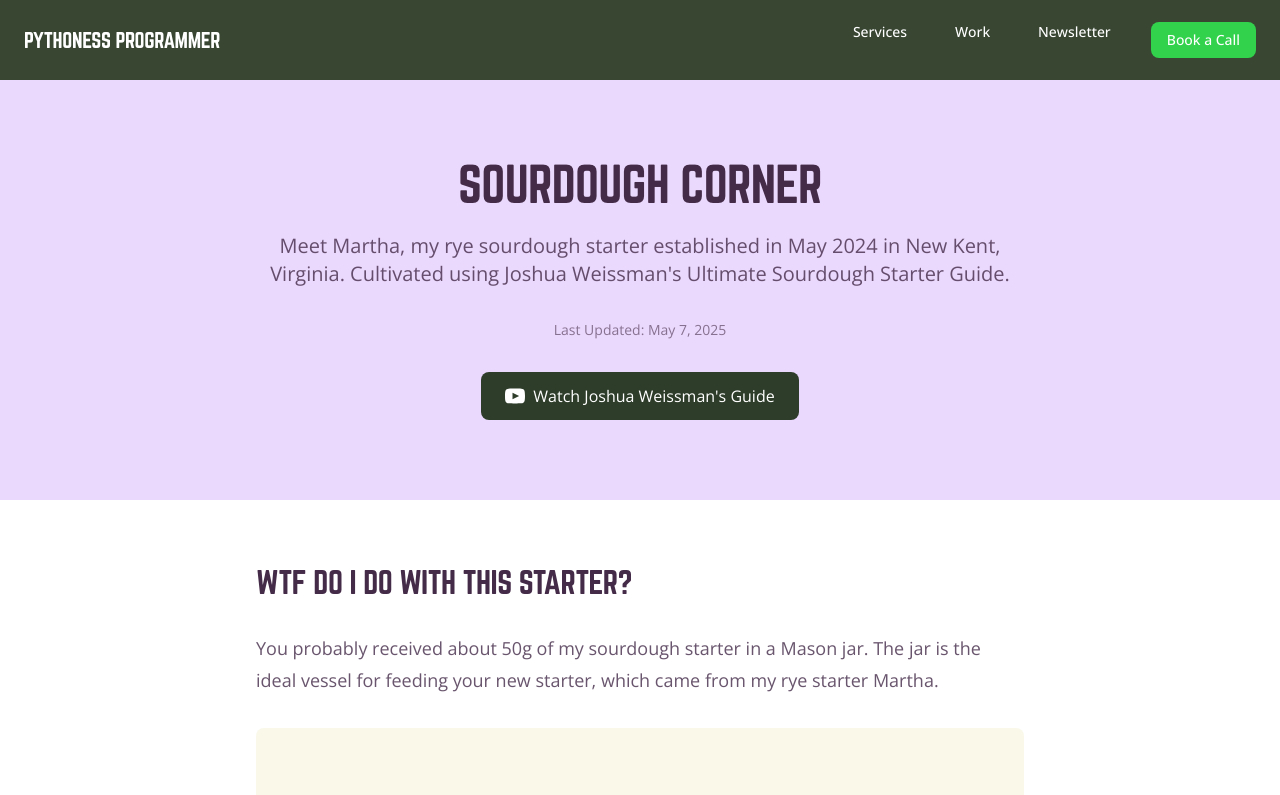
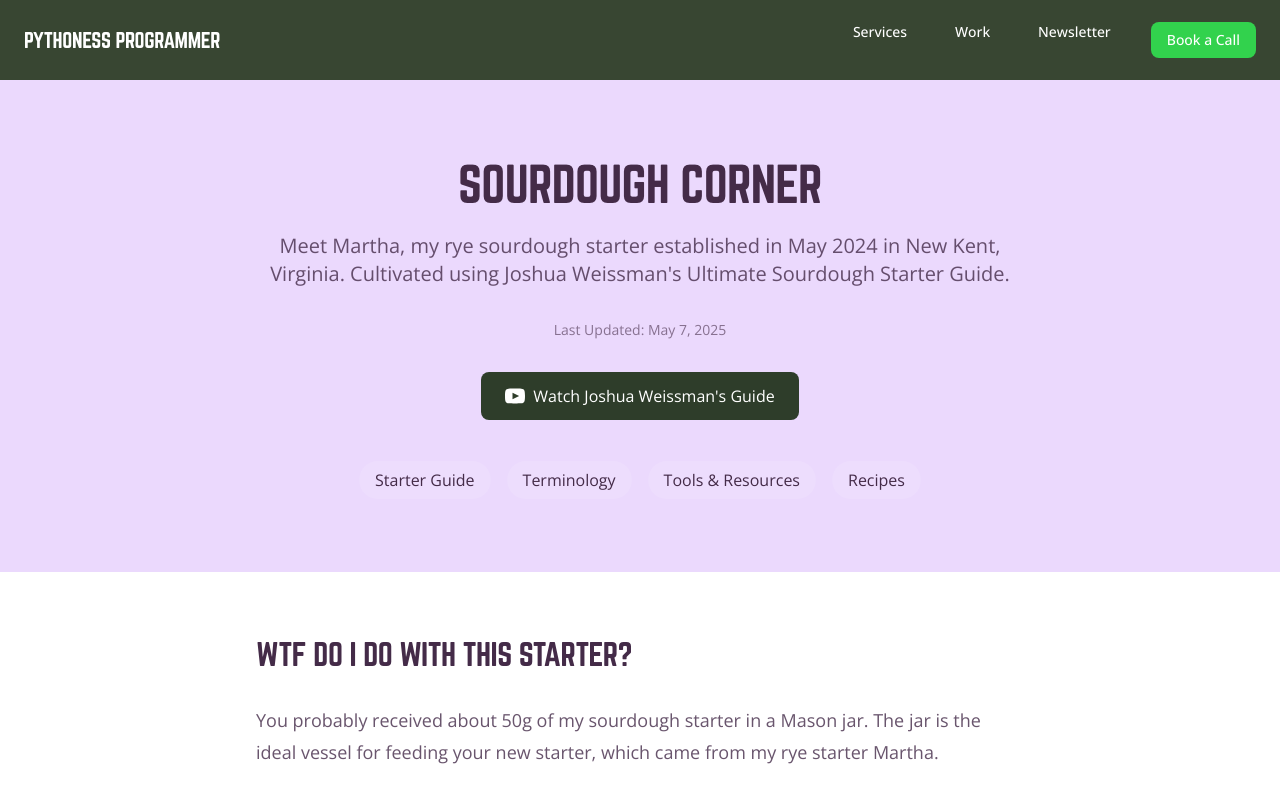
Before and after one commit to devandapaige/pythoness-programmer, a Next.js app: page /sourdough in a window 1280 px wide. Shown: the top 795 px of the page. Built offline with nearby package versions, Linux system fonts and the light colour scheme.

Commit message:
final update may 7th sourdough corner

```diff
--- a/src/app/sourdough/components/HeroSection.tsx
+++ b/src/app/sourdough/components/HeroSection.tsx
@@ -31,6 +31,43 @@
               </svg>
               Watch Joshua Weissman's Guide
             </a>
+
+            <nav className="mt-12">
+              <ul className="flex flex-wrap justify-center gap-4">
+                <li>
+                  <a
+                    href="#starter-guide"
+                    className="px-4 py-2 bg-white/10 hover:bg-white/20 rounded-full text-brand-purple-dark transition-colors"
+                  >
+                    Starter Guide
+                  </a>
+                </li>
+                <li>
+                  <a
+                    href="#terminology"
+                    className="px-4 py-2 bg-white/10 hover:bg-white/20 rounded-full text-brand-purple-dark transition-colors"
+                  >
+                    Terminology
+                  </a>
+                </li>
+                <li>
+                  <a
+                    href="#tools-resources"
+                    className="px-4 py-2 bg-white/10 hover:bg-white/20 rounded-full text-brand-purple-dark transition-colors"
+                  >
+                    Tools & Resources
+                  </a>
+                </li>
+                <li>
+                  <a
+                    href="#recipes"
+                    className="px-4 py-2 bg-white/10 hover:bg-white/20 rounded-full text-brand-purple-dark transition-colors"
+                  >
+                    Recipes
+                  </a>
+                </li>
+              </ul>
+            </nav>
           </div>
         </div>
       </div>
--- a/src/app/sourdough/components/RecipesSection.tsx
+++ b/src/app/sourdough/components/RecipesSection.tsx
@@ -57,11 +57,11 @@
 
 export default function RecipesSection() {
   return (
-    <section className="py-16 bg-brand-purple-light">
+    <section id="recipes" className="py-16 bg-brand-purple-light">
       <div className={sectionStyles.container}>
         <div className={sectionStyles.content}>
-          <h2 className={`${sectionStyles.heading.h2} text-center`}>
-            Recipes
+          <h2 className={`${sectionStyles.heading.h2} text-left`}>
+            My Go-To Recipes
           </h2>
 
           <div className="grid md:grid-cols-2 gap-8">
--- a/src/app/sourdough/components/StarterGuideSection.tsx
+++ b/src/app/sourdough/components/StarterGuideSection.tsx
@@ -2,7 +2,7 @@
 
 export default function StarterGuideSection() {
   return (
-    <section className="py-16 bg-white">
+    <section id="starter-guide" className="py-16 bg-white">
       <div className={sectionStyles.container}>
         <div className={sectionStyles.content}>
           <h2 className={sectionStyles.heading.h2}>
--- a/src/app/sourdough/components/TerminologySection.tsx
+++ b/src/app/sourdough/components/TerminologySection.tsx
@@ -2,7 +2,7 @@
 
 export default function TerminologySection() {
   return (
-    <section className="py-16 bg-white">
+    <section id="terminology" className="py-16 bg-white">
       <div className={sectionStyles.container}>
         <div className={sectionStyles.content}>
           <div className="grid md:grid-cols-2 gap-8">
--- a/src/app/sourdough/components/ToolsAndResourcesSection.tsx
+++ b/src/app/sourdough/components/ToolsAndResourcesSection.tsx
@@ -2,16 +2,16 @@
 
 export default function ToolsAndResourcesSection() {
   return (
-    <section className="py-16 bg-brand-cream/30">
+    <section id="tools-resources" className="py-16 bg-brand-green-dark">
       <div className={sectionStyles.container}>
         <div className={sectionStyles.content}>
-          <h2 className={sectionStyles.heading.h2}>
+          <h2 className={`${sectionStyles.heading.h2} text-white`}>
             Amanda's Favorite Flours and Tools
           </h2>
 
           <div className="prose prose-lg max-w-none">
             <div className="grid md:grid-cols-2 gap-8 my-8">
-              <div className="bg-white p-6 rounded-lg">
+              <div className="bg-brand-cream p-6 rounded-lg">
                 <h3 className={sectionStyles.heading.h3}>
                   Flours
                 </h3>
@@ -22,7 +22,7 @@
                 </ul>
               </div>
 
-              <div className="bg-white p-6 rounded-lg">
+              <div className="bg-brand-cream p-6 rounded-lg">
                 <h3 className={sectionStyles.heading.h3}>
                   Tools
                 </h3>
@@ -42,20 +42,27 @@
               </div>
             </div>
 
-            <div className="bg-brand-purple-light/30 p-6 rounded-lg my-8">
+            <div className="bg-brand-cream p-6 rounded-lg my-8">
               <h3 className={sectionStyles.heading.h3}>
                 Videos and Other Resources
               </h3>
-              <ul className={sectionStyles.list.unordered}>
-                <li>
-                  <a href="https://www.tiktok.com/@pythoness_programmer/collection/sourdough-7352284778902604587?is_from_webapp=1&sender_device=pc"
-                     target="_blank"
-                     rel="noopener noreferrer"
-                     className="text-brand-purple-dark hover:text-brand-purple-light">
-                    Sourdough Playlist Collection on TikTok
-                  </a>
-                </li>
-              </ul>
+              <div className="mt-6">
+                <a
+                  href="https://www.tiktok.com/@pythoness_programmer/collection/sourdough-7352284778902604587?is_from_webapp=1&sender_device=pc"
+                  target="_blank"
+                  rel="noopener noreferrer"
+                  className="inline-flex items-center px-6 py-3 bg-black text-white rounded-full hover:bg-gray-800 transition-colors"
+                >
+                  <svg
+                    className="w-5 h-5 mr-2"
+                    viewBox="0 0 24 24"
+                    fill="currentColor"
+                  >
+                    <path d="M19.59 6.69a4.83 4.83 0 0 1-3.77-4.25V2h-3.45v13.67a2.89 2.89 0 0 1-5.2 1.74 2.89 2.89 0 0 1 2.31-4.64 2.93 2.93 0 0 1 .88.13V9.4a6.84 6.84 0 0 0-1-.05A6.33 6.33 0 0 0 5 20.1a6.34 6.34 0 0 0 10.86-4.43v-7a8.16 8.16 0 0 0 4.77 1.52v-3.4a4.85 4.85 0 0 1-1-.1z"/>
+                  </svg>
+                  Sourdough Playlist Collection on TikTok
+                </a>
+              </div>
             </div>
           </div>
         </div>
--- a/src/app/sourdough/page.tsx
+++ b/src/app/sourdough/page.tsx
@@ -16,8 +16,8 @@
       <HeroSection />
       <StarterGuideSection />
       <TerminologySection />
+      <ToolsAndResourcesSection />
       <RecipesSection />
-      <ToolsAndResourcesSection />
     </main>
   )
 }
```
